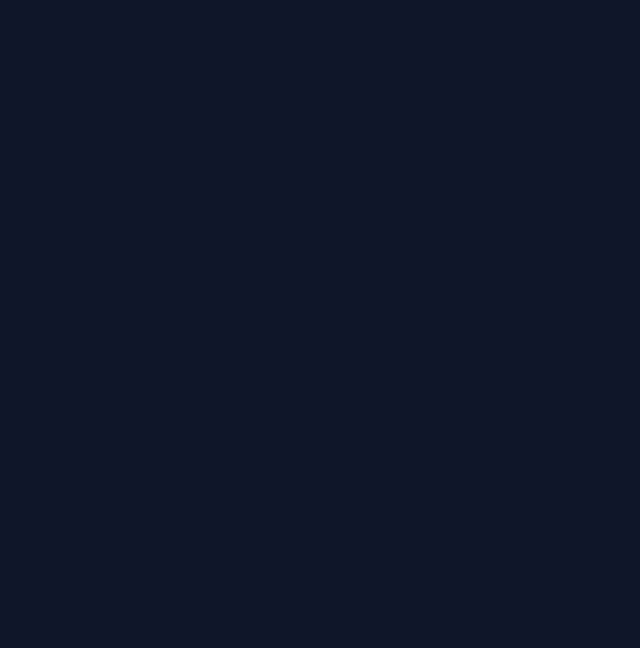
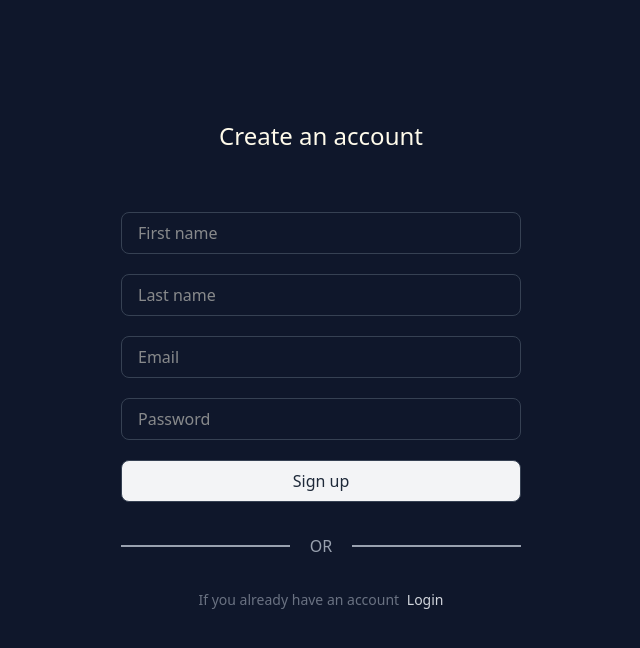
Before and after one commit to harneetsahi/chatApp-Yapper, a React (Vite) app in the folder frontend/: page /signup in a window 1280 px wide. Before the commit this address had no page. Shown: the top 648 px of the page, without its empty margins (319-959 px from the left). Built offline with nearby package versions, Linux system fonts and the light colour scheme.

Commit message:
signup signin components

```diff
--- a/frontend/src/App.tsx
+++ b/frontend/src/App.tsx
@@ -1,6 +1,7 @@
 import { BrowserRouter, Routes, Route } from "react-router-dom";
 import Dashboard from "./pages/Dashboard";
-import JoinRoom from "./pages/JoinRoom";
+import Signup from "./pages/Signup";
+import Signin from "./pages/Signin";
 
 function App() {
   return (
@@ -8,7 +9,8 @@ function App() {
       <BrowserRouter>
         <div className="bg-slate-900 text-amber-50 h-screen w-screen">
           <Routes>
-            <Route path="/" element={<JoinRoom />}></Route>
+            <Route path="/signup" element={<Signup />}></Route>
+            <Route path="/signin" element={<Signin />}></Route>
             <Route path="/dashboard" element={<Dashboard />}></Route>
           </Routes>
         </div>
--- a/frontend/src/components/Input.tsx
+++ b/frontend/src/components/Input.tsx
@@ -5,7 +5,7 @@ interface InputProps {
   placeholder: string;
   variant: "primary" | "chat";
   onChange?: (e: React.ChangeEvent<HTMLInputElement>) => void;
-  value: string;
+  value?: string;
 }
 
 const variantStyles = {
--- /dev/null
+++ b/frontend/src/pages/Signin.tsx
@@ -0,0 +1,48 @@
+import { Link } from "react-router-dom";
+import Button from "../components/Button";
+import Input from "../components/Input";
+
+function Signin() {
+  return (
+    <>
+      <div className="flex flex-col items-center h-full pt-30">
+        <h1 className="text-2xl">Log in</h1>
+
+        <section className="mt-10">
+          <form action="" className="mt-5 flex flex-col gap-5">
+            <Input
+              variant="primary"
+              type="email"
+              name="email"
+              id="email"
+              placeholder="Email"
+            />
+            <Input
+              variant="primary"
+              type="password"
+              name="password"
+              id="password"
+              placeholder="Password"
+            />
+            <Button variant="primary" text={"Log in"} />
+          </form>
+
+          <div className="flex items-center gap-5 my-8">
+            <span className="border-1 border-gray-400 flex-1 h-.5 "></span>
+            <span className="w-max text-gray-400">OR</span>
+            <span className="border-1 border-gray-400 flex-1 h-.5 "></span>
+          </div>
+
+          <div className="text-sm text-center ">
+            <span className=" text-gray-500 mr-1">Don't have an account?</span>
+            <Link className="text-gray-300 hover:text-gray-50" to="/signup">
+              Sign up
+            </Link>
+          </div>
+        </section>
+      </div>
+    </>
+  );
+}
+
+export default Signin;
--- /dev/null
+++ b/frontend/src/pages/Signup.tsx
@@ -0,0 +1,64 @@
+import { Link } from "react-router-dom";
+import Button from "../components/Button";
+import Input from "../components/Input";
+
+function Signup() {
+  return (
+    <>
+      <div className="flex flex-col items-center h-full pt-30">
+        <h1 className="text-2xl">Create an account</h1>
+
+        <section className="mt-10">
+          <form action="" className="mt-5 flex flex-col gap-5">
+            <Input
+              variant="primary"
+              type="text"
+              name="firstname"
+              id="firstname"
+              placeholder="First name"
+            />
+            <Input
+              variant="primary"
+              type="text"
+              name="lastname"
+              id="lastname"
+              placeholder="Last name"
+            />
+            <Input
+              variant="primary"
+              type="email"
+              name="email"
+              id="email"
+              placeholder="Email"
+            />
+            <Input
+              variant="primary"
+              type="password"
+              name="password"
+              id="password"
+              placeholder="Password"
+            />
+            <Button variant="primary" text={"Sign up"} />
+          </form>
+
+          <div className="flex items-center gap-5 my-8">
+            <span className="border-1 border-gray-400 flex-1 h-.5 "></span>
+            <span className="w-max text-gray-400">OR</span>
+            <span className="border-1 border-gray-400 flex-1 h-.5 "></span>
+          </div>
+
+          <div className="text-sm text-center ">
+            <span className=" text-gray-500 mr-1">
+              If you already have an account{" "}
+            </span>
+            <Link className="text-gray-300 hover:text-gray-50" to="/signin">
+              Login
+            </Link>
+          </div>
+        </section>
+      </div>
+    </>
+  );
+}
+
+export default Signup;
```
Also changed, not shown: 1 other file (tests, documents, lock files or other folders).
